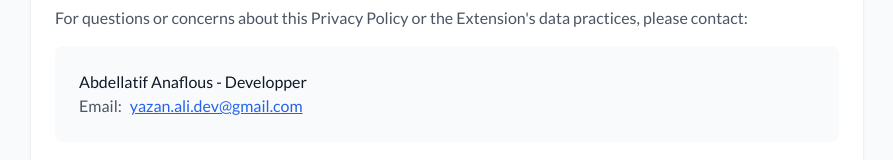
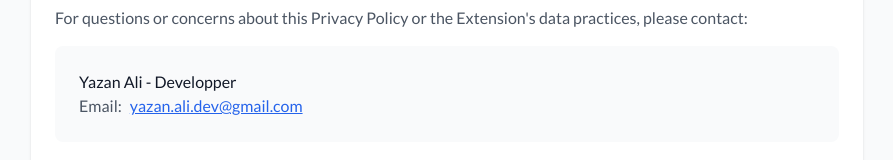
Before and after one commit to Yazan-Ali-01/portfolio, a Next.js app: page /squiz-matrix/privacy-policy in a window 1280 px wide. Shown: the part 2141-2301 px from the top of the page, without its empty margins (193-1086 px from the left). Built offline with nearby package versions, Linux system fonts and the light colour scheme; no server answers.

Commit message:
Update developer name in Privacy Policy page from Abdellatif Anaflous to Yazan Ali

```diff
--- a/pages/squiz-matrix/privacy-policy/index.tsx
+++ b/pages/squiz-matrix/privacy-policy/index.tsx
@@ -163,7 +163,7 @@
                 contact:
               </p>
               <div className="mt-4 bg-gray-50 rounded-lg p-6">
-                <p className="text-gray-900 font-medium">Abdellatif Anaflous - Developper</p>
+                <p className="text-gray-900 font-medium">Yazan Ali - Developper</p>
                 <div className="flex space-x-2">
                   <p className="text-gray-600">Email:</p>
                   <a href="mailto:yazan.ali.dev@gmail.com" className="text-blue-600 hover:text-blue-800 underline">
```
